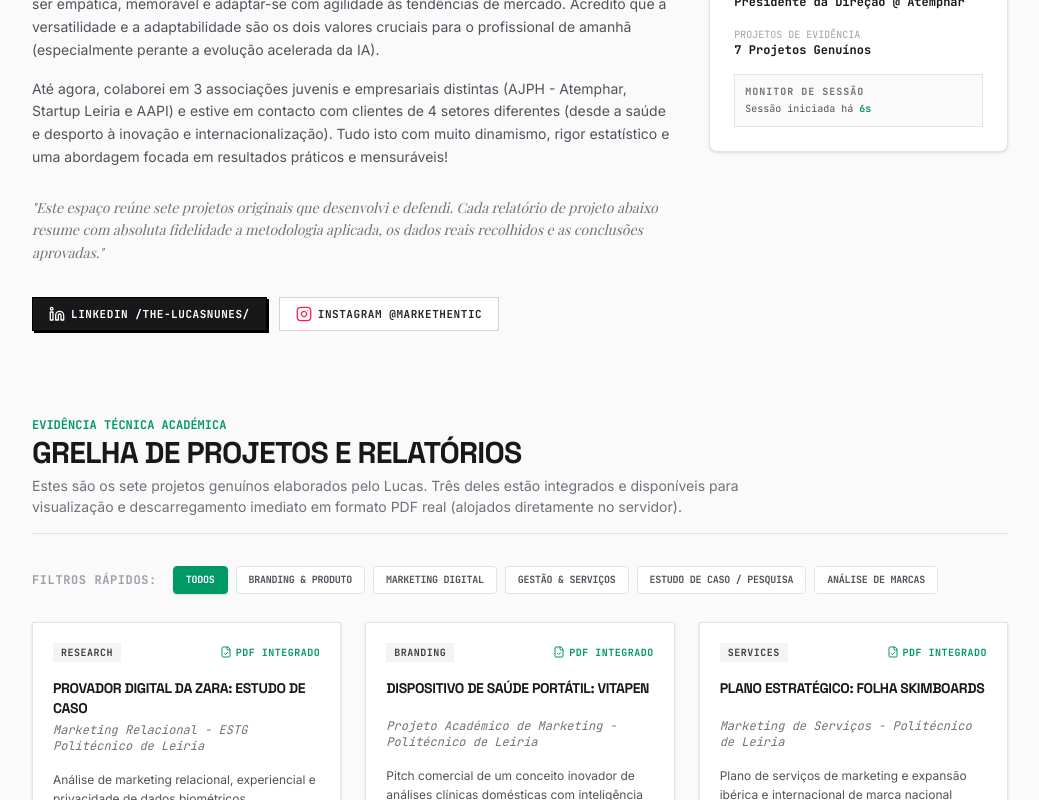
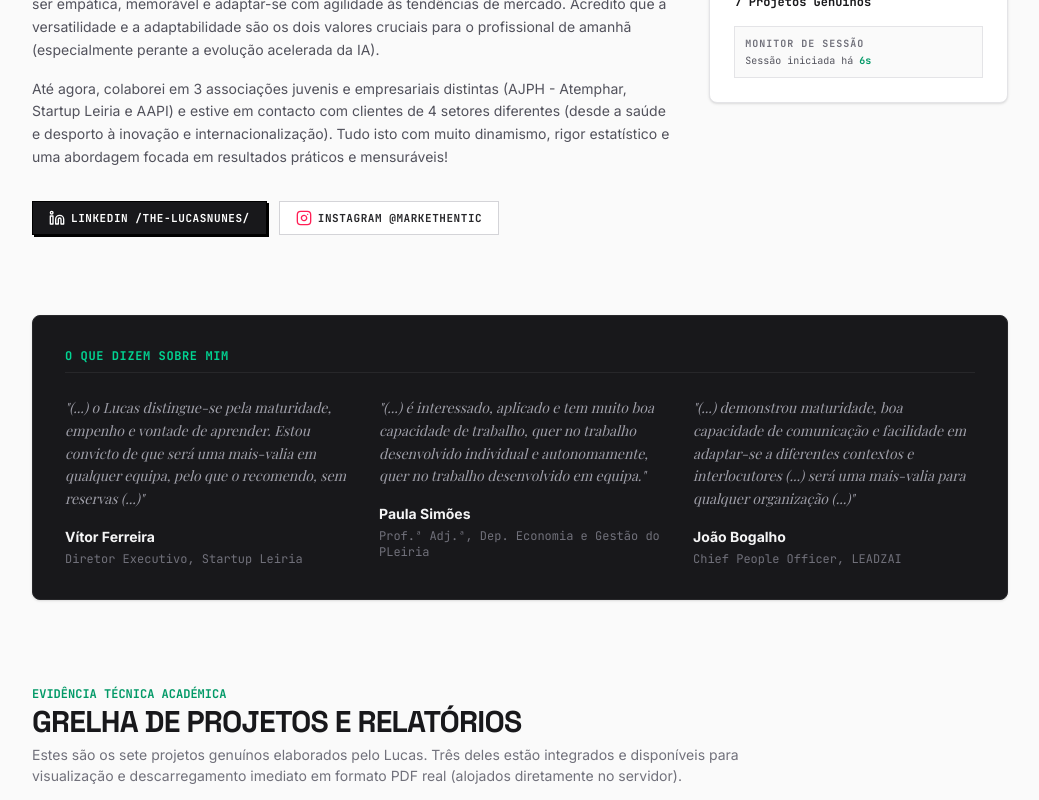
Before and after one commit to lucasnunesatwork/Lucas-Nunes-CV, a React (Vite) app: page / in a window 1280 px wide. Shown: the part 525-1325 px from the top of the page, without its empty margins (120-1159 px from the left). Built offline with nearby package versions, Linux system fonts and the light colour scheme; a web font is replaced by a local one.

Commit message:
feat: add testimonials section
Add professional testimonials to the App localization strings in both Portuguese and English to enhance social proof.

```diff
--- a/src/App.tsx
+++ b/src/App.tsx
@@ -50,6 +50,16 @@
     genuineProjectsCount: '7 Projetos Genuínos',
     sessionMonitor: 'Monitor de Sessão',
     sessionStarted: 'Sessão iniciada há',
+    testimonialsTitle: 'O que dizem sobre mim',
+    testimonial1Quote: '(...) o Lucas distingue-se pela maturidade, empenho e vontade de aprender. Estou convicto de que será uma mais-valia em qualquer equipa, pelo que o recomendo, sem reservas (...)',
+    testimonial1Name: 'Vítor Ferreira',
+    testimonial1Role: 'Diretor Executivo, Startup Leiria',
+    testimonial2Quote: '(...) é interessado, aplicado e tem muito boa capacidade de trabalho, quer no trabalho desenvolvido individual e autonomamente, quer no trabalho desenvolvido em equipa.',
+    testimonial2Name: 'Paula Simões',
+    testimonial2Role: 'Prof.ª Adj.ª, Dep. Economia e Gestão do PLeiria',
+    testimonial3Quote: '(...) demonstrou maturidade, boa capacidade de comunicação e facilidade em adaptar-se a diferentes contextos e interlocutores (...) será uma mais-valia para qualquer organização (...)',
+    testimonial3Name: 'João Bogalho',
+    testimonial3Role: 'Chief People Officer, LEADZAI',
     projectsHeading: 'Evidência Técnica Académica',
     projectsTitle: 'Grelha de Projetos e Relatórios',
     projectsDescription: 'Estes são os sete projetos genuínos elaborados pelo Lucas. Três deles estão integrados e disponíveis para visualização e descarregamento imediato em formato PDF real (alojados diretamente no servidor).',
@@ -140,6 +150,16 @@
     genuineProjectsCount: '7 Genuine Projects',
     sessionMonitor: 'Session Monitor',
     sessionStarted: 'Session started',
+    testimonialsTitle: 'What they say about me',
+    testimonial1Quote: '(...) Lucas distinguishes himself by his maturity, commitment and willingness to learn. I am convinced that he will be an asset in any team, which is why I recommend him unreservedly (...)',
+    testimonial1Name: 'Vítor Ferreira',
+    testimonial1Role: 'Executive Director, Startup Leiria',
+    testimonial2Quote: '(...) he is interested, dedicated and has a very good capacity for work, both in work developed individually and autonomously, and in teamwork.',
+    testimonial2Name: 'Paula Simões',
+    testimonial2Role: 'Adjunct Prof., Dept. of Economics and Management at PLeiria',
+    testimonial3Quote: '(...) demonstrated maturity, good communication skills and ease in adapting to different contexts and interlocutors (...) will be an asset to any organization (...)',
+    testimonial3Name: 'João Bogalho',
+    testimonial3Role: 'Chief People Officer, LEADZAI',
     projectsHeading: 'Academic Technical Evidence',
     projectsTitle: 'Projects & Reports Grid',
     projectsDescription: 'These are the seven genuine projects developed by Lucas. Three of them are integrated and available for immediate viewing and downloading in real PDF format (hosted directly on the server).',
@@ -356,10 +376,6 @@
               </p>
             </div>
 
-            <p className="text-zinc-500 leading-relaxed text-sm italic font-serif pt-1">
-              {t.heroQuote}
-            </p>
-
             {/* Quick Badges Link */}
             <div className="flex flex-wrap gap-3 pt-2">
               <a
@@ -414,6 +430,47 @@
             </div>
           </div>
 
+        </section>
+
+        {/* O QUE DIZEM SOBRE MIM (TESTIMONIALS) */}
+        <section className="bg-zinc-900 border border-zinc-800 p-8 rounded-lg shadow-sm">
+          <div className="space-y-6">
+            <h3 className="font-mono font-black text-xs uppercase tracking-wider text-emerald-400 border-b border-zinc-800 pb-2">
+              {t.testimonialsTitle}
+            </h3>
+
+            <div className="grid grid-cols-1 md:grid-cols-3 gap-8">
+              <div className="space-y-4">
+                <p className="text-sm text-zinc-400 italic font-serif leading-relaxed">
+                  "{t.testimonial1Quote}"
+                </p>
+                <div>
+                  <p className="font-bold text-sm text-zinc-100">{t.testimonial1Name}</p>
+                  <p className="text-xs text-zinc-500 font-mono mt-1">{t.testimonial1Role}</p>
+                </div>
+              </div>
+
+              <div className="space-y-4">
+                <p className="text-sm text-zinc-400 italic font-serif leading-relaxed">
+                  "{t.testimonial2Quote}"
+                </p>
+                <div>
+                  <p className="font-bold text-sm text-zinc-100">{t.testimonial2Name}</p>
+                  <p className="text-xs text-zinc-500 font-mono mt-1">{t.testimonial2Role}</p>
+                </div>
+              </div>
+
+              <div className="space-y-4">
+                <p className="text-sm text-zinc-400 italic font-serif leading-relaxed">
+                  "{t.testimonial3Quote}"
+                </p>
+                <div>
+                  <p className="font-bold text-sm text-zinc-100">{t.testimonial3Name}</p>
+                  <p className="text-xs text-zinc-500 font-mono mt-1">{t.testimonial3Role}</p>
+                </div>
+              </div>
+            </div>
+          </div>
         </section>
 
         {/* PROJETOS: O Coração das Evidências Técnicas */}
```
Also changed, not shown: 1 other file (tests, documents, lock files or other folders).
